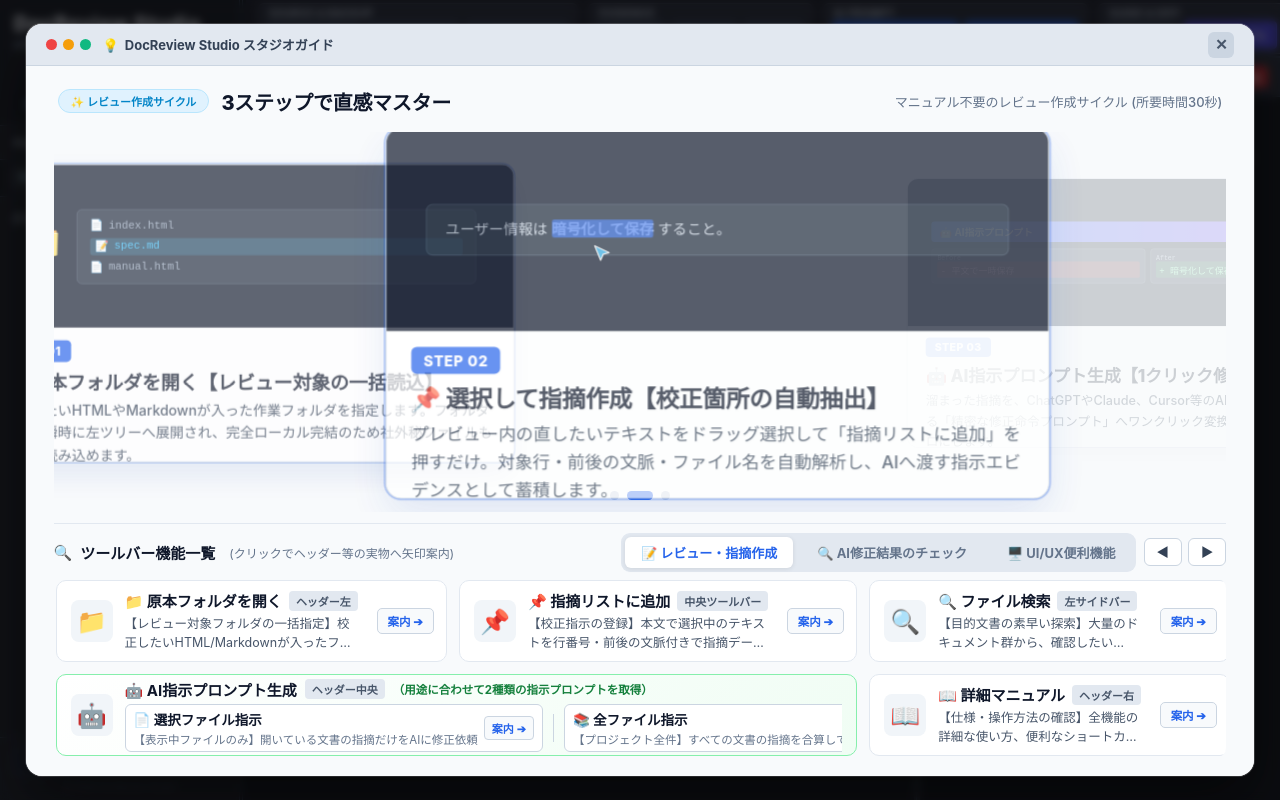
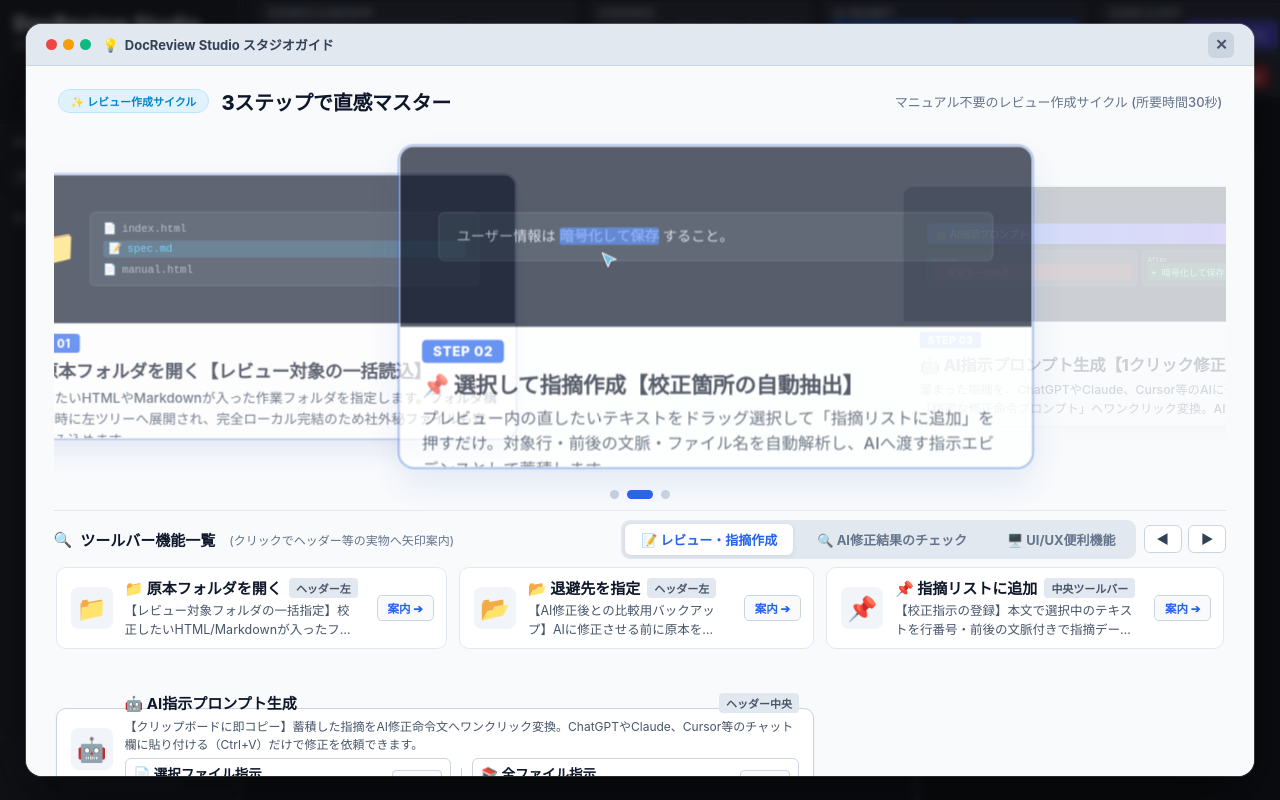
Before and after one commit to tossy-apps/doc-review-studio, a plain HTML site: page index.html in a window 1280 px wide. Drawn offline with Linux system fonts and the light colour scheme.

Commit message:
fix(guide): fix carousel border clipping, integrate dual cards, add backup dir to page 1, and refine AI copy workflow

```diff
--- a/onboarding-guide.css
+++ b/onboarding-guide.css
@@ -176,13 +176,13 @@
 }
 
 /* ========================================================
-   2. CapCut風 ステップカルーセル（拡大時さらに大型化・高さ380px）
+   2. CapCut風 ステップカルーセル（見切れ防止・上下余白確保）
    ======================================================== */
 .guide-carousel-wrapper {
   position: relative;
   width: 100%;
-  height: 380px;
-  min-height: 380px;
+  height: 390px;
+  min-height: 390px;
   flex-shrink: 0;
   display: flex;
   flex-direction: column;
@@ -190,23 +190,25 @@
   justify-content: center;
   overflow: hidden;
   perspective: 1100px;
+  padding: 8px 0;
+  box-sizing: border-box;
 }
 
 .guide-cards-stage {
   position: relative;
   width: 100%;
-  height: 340px;
-  min-height: 340px;
+  height: 350px;
+  min-height: 350px;
   display: flex;
   align-items: center;
   justify-content: center;
 }
 
-/* 各スライドカード（通常時幅590px / 中央拡大時スケール1.18で実質約30%大型化） */
+/* 各スライドカード（通常時幅580px×高さ295px / 中央拡大時スケール1.14で描画高さ336px、ステージ350px内に完璧に収まり見切れゼロ！） */
 .carousel-card {
   position: absolute;
-  width: 590px;
-  height: 330px;
+  width: 580px;
+  height: 295px;
   background: #ffffff;
   border: 1px solid #cbd5e1;
   border-radius: 14px;
@@ -221,17 +223,17 @@
   cursor: pointer;
 }
 
-/* カルーセル配置状態（中央アクティブ時は実質約30%拡大してダイナミックに強調！） */
+/* カルーセル配置状態（中央アクティブ時は実質約30%大型化しつつ、上端の青い枠線が絶対に見切れない安全マージンを確保！） */
 .carousel-card.state-center {
-  transform: translateX(0) scale(1.18);
+  transform: translateX(0) scale(1.14);
   opacity: 1;
   z-index: 10;
-  box-shadow: 0 20px 45px rgba(37, 99, 235, 0.24), 0 0 0 2.5px #2563eb;
+  box-shadow: 0 18px 40px rgba(37, 99, 235, 0.22), 0 0 0 2.5px #2563eb;
   pointer-events: auto;
 }
 
 .carousel-card.state-left {
-  transform: translateX(-470px) scale(0.85);
+  transform: translateX(-460px) scale(0.85);
   opacity: 0.35;
   z-index: 5;
   filter: blur(0.5px);
@@ -239,7 +241,7 @@
 }
 
 .carousel-card.state-right {
-  transform: translateX(470px) scale(0.85);
+  transform: translateX(460px) scale(0.85);
   opacity: 0.35;
   z-index: 5;
   filter: blur(0.5px);
@@ -255,7 +257,7 @@
 
 /* カード内部構造 */
 .card-preview-area {
-  height: 180px;
+  height: 165px;
   background: #0f172a;
   position: relative;
   overflow: hidden;
@@ -266,28 +268,28 @@
 }
 
 .card-desc-area {
-  padding: 14px 22px;
+  padding: 12px 20px;
   background: #ffffff;
   flex: 1;
   display: flex;
   flex-direction: column;
   justify-content: center;
-  gap: 6px;
+  gap: 5px;
 }
 
 .card-step-pill {
   align-self: flex-start;
-  font-size: 13px;
+  font-size: 12.5px;
   font-weight: 800;
   background: #2563eb;
   color: #ffffff;
-  padding: 4px 11px;
-  border-radius: 5px;
+  padding: 3px 10px;
+  border-radius: 4px;
   letter-spacing: 0.5px;
 }
 
 .card-step-title {
-  font-size: 21px;
+  font-size: 20px;
   font-weight: 800;
   color: #0f172a;
   display: flex;
@@ -297,9 +299,9 @@
 }
 
 .card-step-desc {
-  font-size: 15.5px;
+  font-size: 15px;
   color: #334155;
-  line-height: 1.6;
+  line-height: 1.55;
   font-weight: 500;
 }
 
@@ -706,41 +708,49 @@
   border-color: #2563eb;
 }
 
-/* 🤖 AI指示プロンプト合体デュアルカード (2列スパン) */
+/* 🤖 合体デュアルカード (AI指示生成 & 別窓表示) */
 .btn-guide-dual-card {
   grid-column: span 2;
-  height: 82px;
+  min-height: 82px;
   display: flex;
   align-items: center;
   padding: 8px 14px;
   gap: 12px;
-  background: linear-gradient(135deg, #ffffff 0%, #f0fdf4 100%);
-  border: 1.5px solid #86efac;
+  background: #ffffff;
+  border: 1px solid #cbd5e1;
+  box-shadow: 0 1px 3px rgba(0, 0, 0, 0.05);
+  transition: all 0.2s ease;
 }
 
 .btn-guide-dual-card:hover {
-  border-color: #22c55e;
-  box-shadow: 0 4px 16px rgba(34, 197, 94, 0.15);
+  border-color: #3b82f6;
+  box-shadow: 0 4px 14px rgba(37, 99, 235, 0.12);
 }
 
 .btn-guide-dual-content {
   flex: 1;
   display: flex;
   flex-direction: column;
-  gap: 4px;
+  gap: 5px;
   overflow: hidden;
 }
 
 .dual-header {
   display: flex;
   align-items: center;
+  justify-content: space-between;
   gap: 8px;
 }
 
-.dual-hint {
-  font-size: 11.5px;
-  color: #15803d;
-  font-weight: 700;
+.dual-desc-text {
+  font-size: 12px;
+  color: #475569;
+  line-height: 1.45;
+  white-space: normal;
+  display: -webkit-box;
+  -webkit-line-clamp: 2;
+  -webkit-box-orient: vertical;
+  overflow: hidden;
 }
 
 .dual-actions-row {
--- a/onboarding-guide.js
+++ b/onboarding-guide.js
@@ -225,43 +225,36 @@
       icon: '📁'
     },
     {
+      id: 'openBackupDirBtn',
+      name: '📂 退避先を指定',
+      location: 'ヘッダー左',
+      desc: '【AI修正後との比較用バックアップ】AIに修正させる前に原本を退避保存。修正後に「何が変わったか」を左右Diffで並列比較するために使います。',
+      icon: '📂'
+    },
+    {
       id: 'addIssueFromParentBtn',
       name: '📌 指摘リストに追加',
       location: '中央ツールバー',
       desc: '【校正指示の登録】本文で選択中のテキストを行番号・前後の文脈付きで指摘データとして記録し、AI指示の材料にします。',
       icon: '📌'
     },
-    {
-      id: 'fileFilterInput',
-      name: '🔍 ファイル検索',
-      location: '左サイドバー',
-      desc: '【目的文書の素早い探索】大量のドキュメント群から、確認したいHTML/Markdownをファイル名で瞬時にインクリメンタル検索します。',
-      icon: '🔍'
-    },
     // ★ 選択指示 & 全指示の合体デュアルセル（2列スパン）
     {
       isDual: true,
       name: '🤖 AI指示プロンプト生成',
       location: 'ヘッダー中央',
-      hint: '（用途に合わせて2種類の指示プロンプトを取得）',
+      desc: '【クリップボードに即コピー】蓄積した指摘をAI修正命令文へワンクリック変換。ChatGPTやClaude、Cursor等のチャット欄に貼り付ける（Ctrl+V）だけで修正を依頼できます。',
       icon: '🤖',
       left: {
         id: 'copyCurrentBtn',
         title: '📄 選択ファイル指示',
-        desc: '【表示中ファイルのみ】開いている文書の指摘だけをAIに修正依頼'
+        desc: '開いている文書の指摘のみコピー'
       },
       right: {
         id: 'copyAllBtn',
         title: '📚 全ファイル指示',
-        desc: '【プロジェクト全件】すべての文書の指摘を合算してAIに修正依頼'
+        desc: 'プロジェクト全指摘を合算コピー'
       }
-    },
-    {
-      id: 'manualHeaderLink',
-      name: '📖 詳細マニュアル',
-      location: 'ヘッダー右',
-      desc: '【仕様・操作方法の確認】全機能の詳細な使い方、便利なショートカットキー一覧を別タブで確認します。',
-      icon: '📖'
     }
   ];
 
@@ -334,19 +327,37 @@
       desc: '【待ち時間ゼロの同期】開いている1ファイルだけを高速再読込し、大規模フォルダでも一瞬で最新化します。',
       icon: '🔄'
     },
+    // ★ 別窓：原本 ／ 別窓：修正前の合体デュアルセル（2列スパン）
     {
-      id: 'openDetachedModifiedBtn',
-      name: '🪟 別窓: 原本',
+      isDual: true,
+      name: '🪟 別窓：原本 ／ 別窓：修正前',
       location: '中央ツールバー',
-      desc: '【マルチモニタ活用】作業中の原本プレビューを別ウィンドウで開き、サブディスプレイで常時閲覧します。',
-      icon: '🪟'
+      desc: '【マルチモニタ独立表示】原本プレビューや修正前プレビューを別ウィンドウとして分離ポップアップ。サブモニターに並べて大画面で並列作業できます。',
+      icon: '🪟',
+      left: {
+        id: 'openDetachedModifiedBtn',
+        title: '🪟 別窓: 原本',
+        desc: '作業中の最新原本を別窓表示'
+      },
+      right: {
+        id: 'openDetachedBackupBtn',
+        title: '🪟 別窓: 修正前',
+        desc: '退避データ(ビフォー)を別窓表示'
+      }
     },
     {
-      id: 'openDetachedBackupBtn',
-      name: '🪟 別窓: 修正前',
-      location: '中央ツールバー',
-      desc: '【ビフォー原本の並列表示】退避データ（修正前原本）を別ウィンドウで開き、別画面で常に比較参照します。',
-      icon: '🪟'
+      id: 'fileFilterInput',
+      name: '🔍 ファイル検索',
+      location: '左サイドバー',
+      desc: '【目的文書の素早い探索】大量のドキュメント群から、確認したいHTML/Markdownをファイル名で瞬時にインクリメンタル検索します。',
+      icon: '🔍'
+    },
+    {
+      id: 'manualHeaderLink',
+      name: '📖 詳細マニュアル',
+      location: 'ヘッダー右',
+      desc: '【仕様・操作方法の確認】全機能の詳細な使い方、便利なショートカットキー一覧を別タブで確認します。',
+      icon: '📖'
     },
     {
       id: 'btnPortalWide',
@@ -598,7 +609,7 @@
   }
 
   function createItemHtml(item) {
-    // 合体デュアルセルの場合（選択指示 & 全指示）
+    // 合体デュアルセルの場合（選択指示 & 全指示 / 別窓 原本 & 修正前）
     if (item.isDual) {
       return `
         <div class="btn-guide-card btn-guide-dual-card">
@@ -607,10 +618,10 @@
             <div class="dual-header">
               <span class="btn-guide-name">${item.name}</span>
               <span class="btn-guide-location-tag">${item.location}</span>
-              <span class="dual-hint">${item.hint}</span>
             </div>
+            ${item.desc ? `<div class="dual-desc-text">${item.desc}</div>` : ''}
             <div class="dual-actions-row">
-              <div class="dual-action-box" data-target-id="${item.left.id}" title="クリックでヘッダーの実物を案内">
+              <div class="dual-action-box" data-target-id="${item.left.id}" title="クリックでヘッダー/ツールバーの実物を案内">
                 <div class="dual-action-texts">
                   <div class="dual-action-title">${item.left.title}</div>
                   <div class="dual-action-desc">${item.left.desc}</div>
@@ -618,7 +629,7 @@
                 <button class="dual-pointer-btn">案内 ➔</button>
               </div>
               <div class="dual-action-divider"></div>
-              <div class="dual-action-box" data-target-id="${item.right.id}" title="クリックでヘッダーの実物を案内">
+              <div class="dual-action-box" data-target-id="${item.right.id}" title="クリックでヘッダー/ツールバーの実物を案内">
                 <div class="dual-action-texts">
                   <div class="dual-action-title">${item.right.title}</div>
                   <div class="dual-action-desc">${item.right.desc}</div>
```
